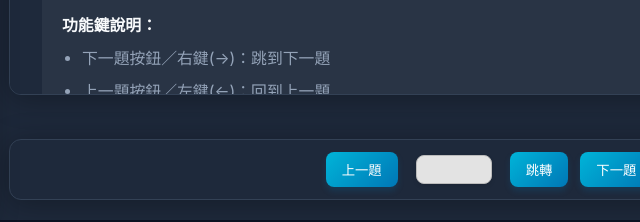
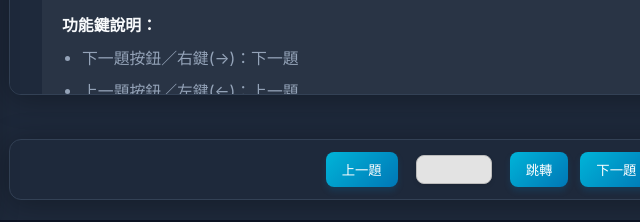
Before and after one commit to ctsu0123/CHBexam, a plain HTML site: page Project/CHBexam/index.html in a window 1280 px wide. Shown: the part 580-802 px from the top of the page, 291-931 px from the left. Drawn offline with Linux system fonts and the light colour scheme.

Commit message:
功能鍵說明修改

```diff
--- a/Project/CHBexam/index.html
+++ b/Project/CHBexam/index.html
@@ -70,8 +70,8 @@
 
                     <h5>功能鍵說明：</h5>
                     <ul>
-                        <li>下一題按鈕／右鍵(→)：跳到下一題</li>
-                        <li>上一題按鈕／左鍵(←)：回到上一題</li>
+                        <li>下一題按鈕／右鍵(→)：下一題</li>
+                        <li>上一題按鈕／左鍵(←)：上一題</li>
                   </ul>
                 </div>
             </div>
```
